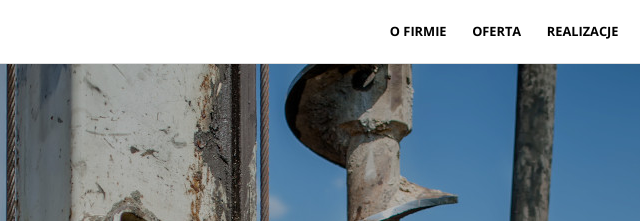
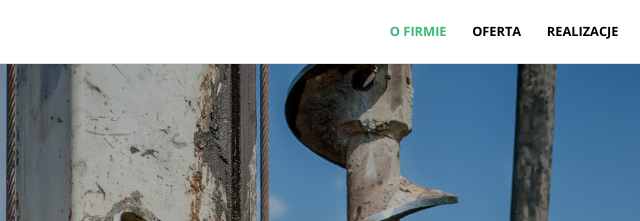
Before and after one commit to rafzby/geoperitus-www, a plain HTML site: page index.html in a window 1280 px wide. In both pictures the pointer is over the link "O FIRMIE". Shown: the top 221 px of the page, 281-921 px from the left. Drawn offline with Linux system fonts and the light colour scheme.

Commit message:
Add hover effect to menu items

```diff
--- a/style.css
+++ b/style.css
@@ -150,6 +150,10 @@ table {
 
 .c-menu-item:link, .c-menu-item:visited {
     color: inherit;
+}
+
+.c-menu-item:hover {
+    color: #3cb878;
 }
 
 /* Phone */
```
